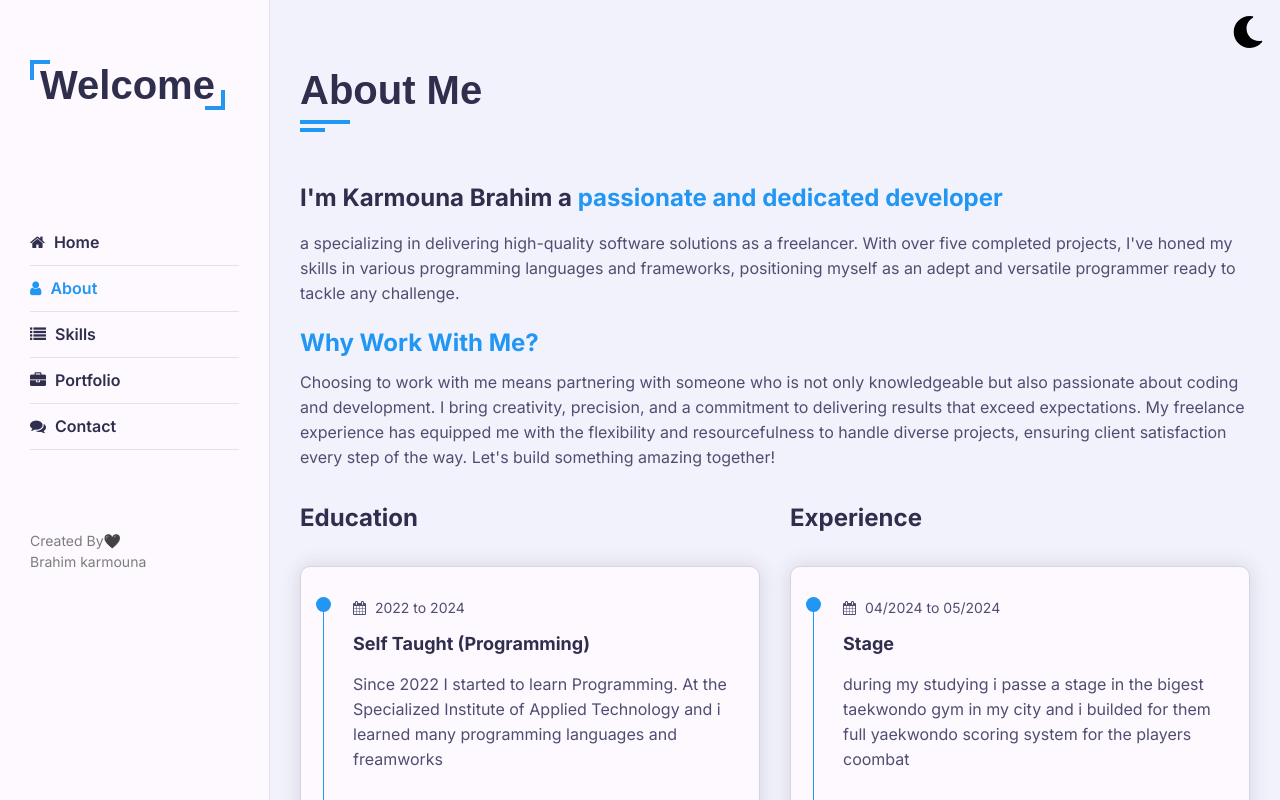
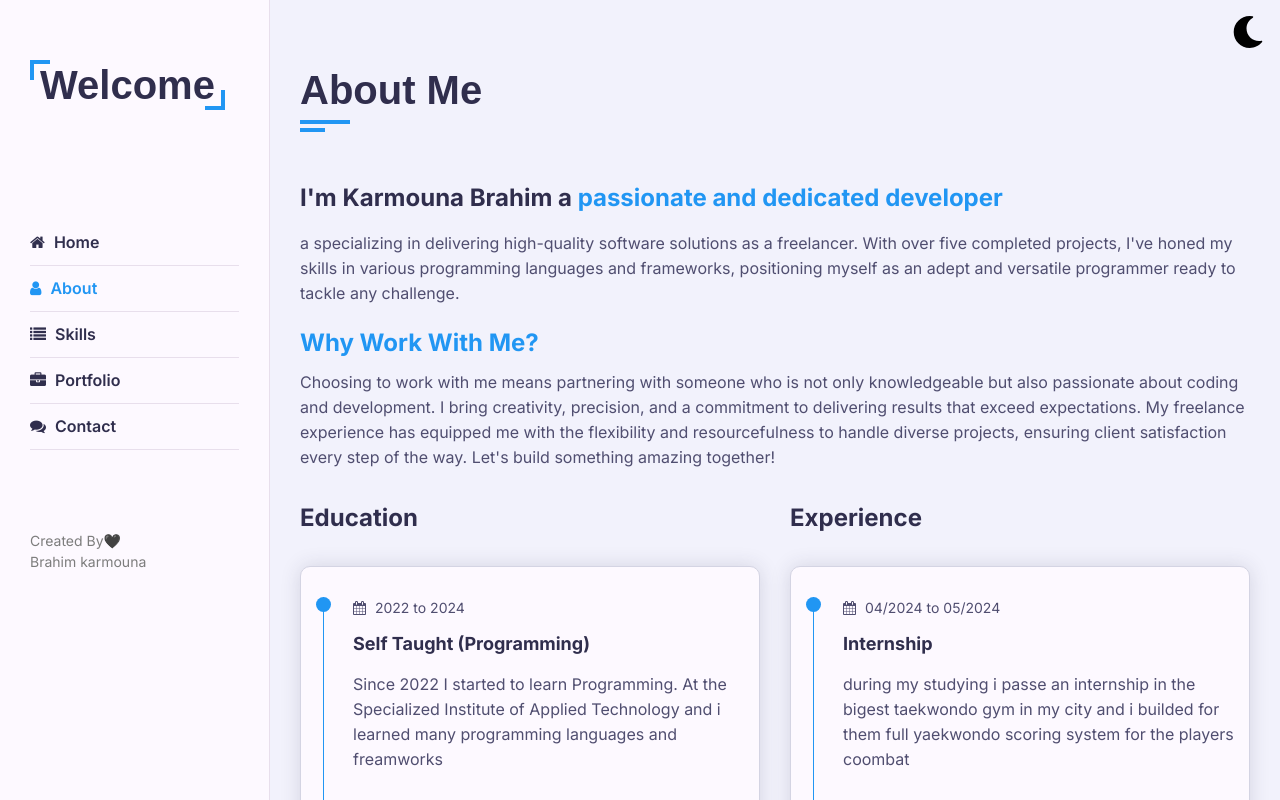
Before and after one commit to BrahimKarmouna/portofolio, a Next.js app: page /about in a window 1280 px wide. Built offline with nearby package versions, Linux system fonts and the light colour scheme.

Commit message:
Update page.tsx

```diff
--- a/src/app/about/page.tsx
+++ b/src/app/about/page.tsx
@@ -85,9 +85,9 @@ Let's build something amazing together!
                           <h6 className="timeline-date">
                             <i className="fa fa-calendar" /> 04/2024 to 05/2024
                           </h6>
-                          <h4 className="timeline-title">Stage  </h4>
+                          <h4 className="timeline-title">internship  </h4>
                           <p className="timeline-text">
-                            during my studying i passe a stage in the bigest taekwondo gym in my city and i builded for them full yaekwondo scoring system for the players coombat
+                            during my studying i passe an internship in the bigest taekwondo gym in my city and i builded for them full yaekwondo scoring system for the players coombat
                           </p>
                         </div>
 
```
